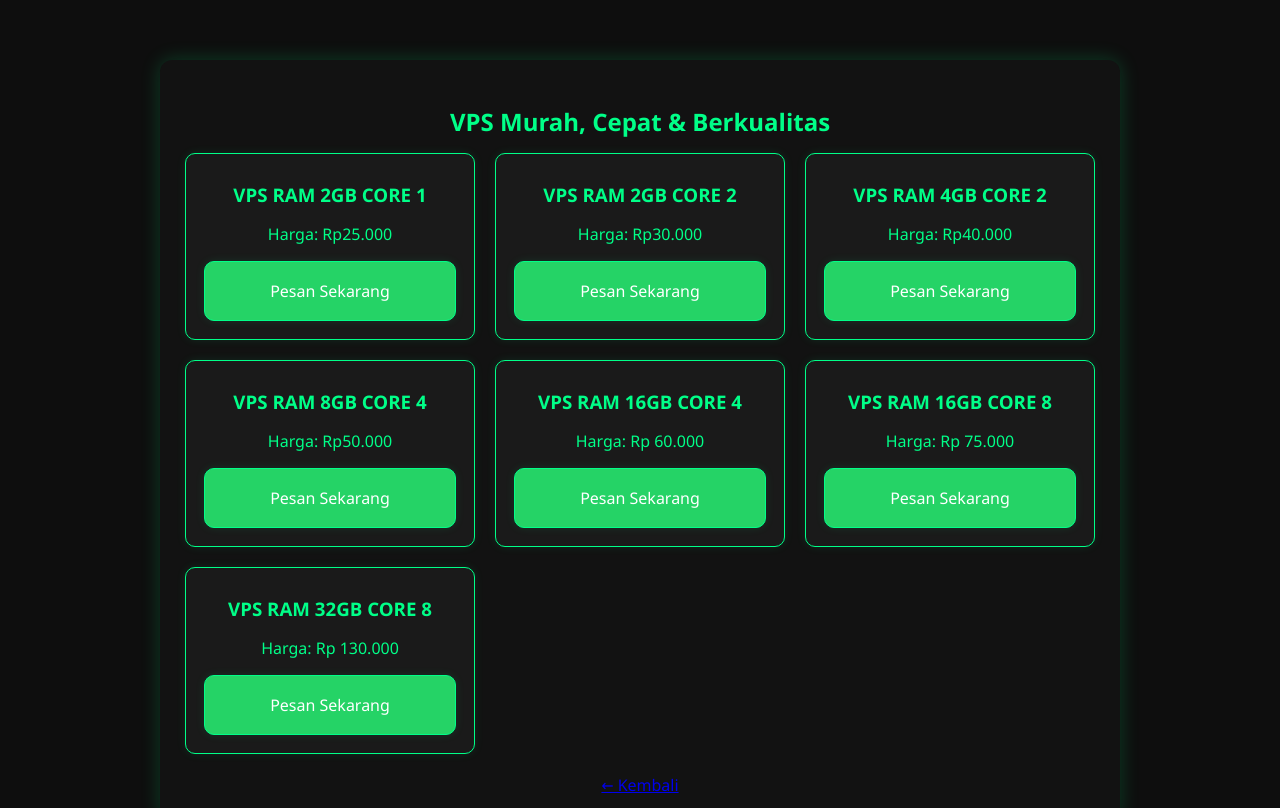
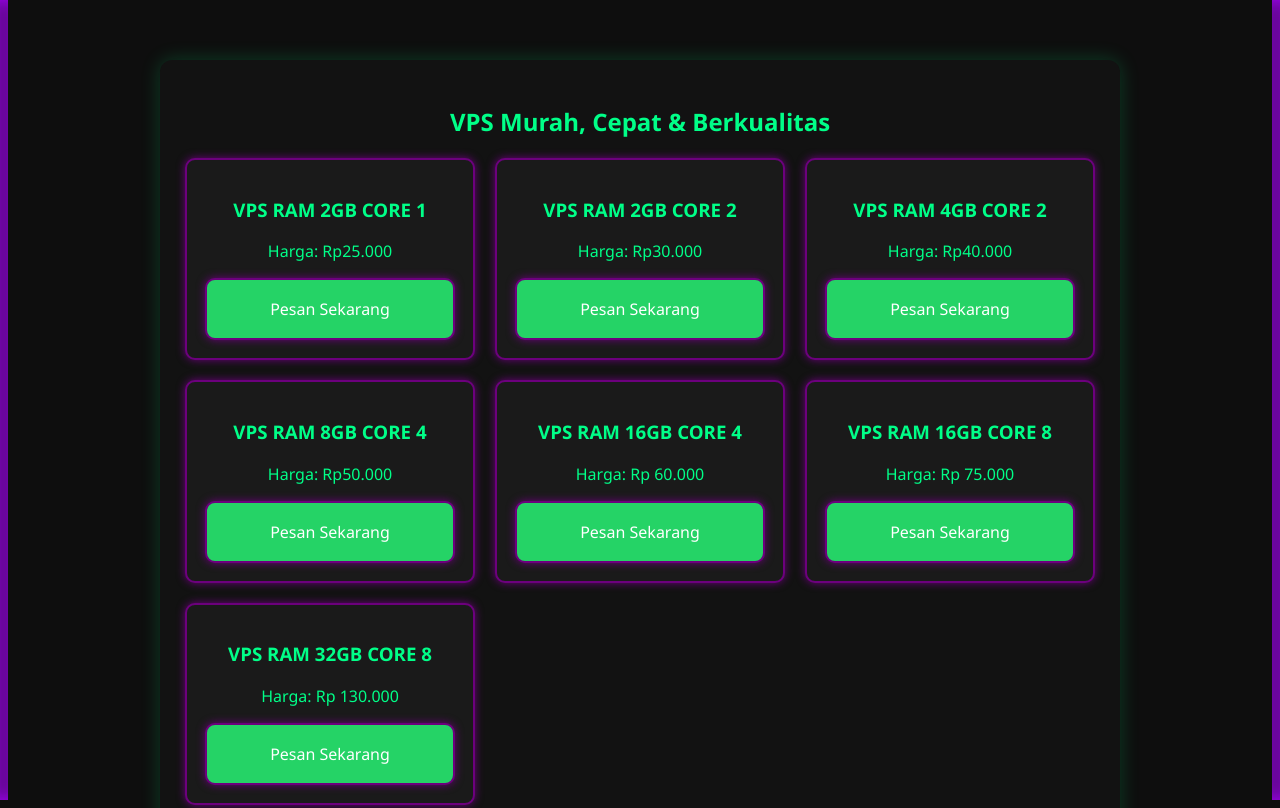
Before and after one commit to aissgth/aissmarketplace.web, a plain HTML site: page vps.html in a window 1280 px wide. Shown: the top 808 px of the page. Drawn offline with Linux system fonts and the light colour scheme.

Commit message:
Add files via upload

```diff
--- a/style.css
+++ b/style.css
@@ -19,13 +19,8 @@ body {
   box-shadow: 0 0 20px rgba(0, 255, 136, 0.2);
 }
 
-h2 {
+h2, .highlight, .info-option h3 {
   text-align: center;
-  margin-bottom: 15px;
-  color: #00ff88;
-}
-
-.highlight {
   color: #00ff88;
 }
 
@@ -44,19 +39,18 @@ h2 {
 
 .info-option {
   background: #1a1a1a;
-  border: 1px solid #00ff88;
+  border: 2px solid #00ff88;
   padding: 18px;
   border-radius: 10px;
   text-align: center;
   text-decoration: none;
   color: #00ff88;
   transition: transform 0.3s, box-shadow 0.3s;
-  box-shadow: 0 0 10px rgba(0, 255, 136, 0.1);
+  animation: border-glow 3s infinite alternate;
 }
 
 .info-option:hover {
   transform: translateY(-5px);
-  box-shadow: 0 0 15px rgba(0, 255, 136, 0.5);
   background-color: #101010;
 }
 
@@ -65,11 +59,6 @@ h2 {
   height: 60px;
   margin-bottom: 12px;
   filter: brightness(1.2) saturate(2);
-}
-
-.info-option h3 {
-  margin: 10px 0 6px;
-  color: #00ff88;
 }
 
 footer {
@@ -88,13 +77,14 @@ a.info-option {
 
 .panel-card {
   background-color: #111;
-  border: 1px solid #00ff88;
+  border: 2px solid #00ff88;
   border-radius: 12px;
   padding: 20px;
   margin: 20px auto;
   text-align: center;
   color: #aaffcc;
   max-width: 90%;
+  animation: border-glow 3s infinite alternate;
 }
 
 .panel-card h3 {
@@ -112,8 +102,78 @@ a.info-option {
   border-radius: 10px;
   font-weight: bold;
   text-decoration: none;
+  border: 2px solid #00ff88;
+  animation: border-glow 3s infinite alternate;
 }
 
 .btn-wa:hover {
   background-color: #00dd77;
 }
+
+/* 🌈 ANIMASI BORDER DAN SHADOW SAJA */
+@keyframes border-glow {
+  0% {
+    border-color: #00ff88;
+    box-shadow: 0 0 8px #00ff88;
+  }
+  25% {
+    border-color: #ff0040;
+    box-shadow: 0 0 8px #ff0040;
+  }
+  50% {
+    border-color: #0000aa;
+    box-shadow: 0 0 8px #0000aa;
+  }
+  75% {
+    border-color: #00ccff;
+    box-shadow: 0 0 8px #00ccff;
+  }
+  100% {
+    border-color: #aa00ff;
+    box-shadow: 0 0 8px #aa00ff;
+  }
+}
+
+/* Neon border effect background pinggir */
+@keyframes edgeGlow {
+  0% {
+    box-shadow: inset 0 0 15px #00ff88;
+  }
+  25% {
+    box-shadow: inset 0 0 15px #ff0040;
+  }
+  50% {
+    box-shadow: inset 0 0 15px #0000aa;
+  }
+  75% {
+    box-shadow: inset 0 0 15px #00ccff;
+  }
+  100% {
+    box-shadow: inset 0 0 15px #aa00ff;
+  }
+}
+
+/* Elemen pembungkus halaman yang punya efek glowing pinggir */
+body::before {
+  content: "";
+  position: fixed;
+  top: 0;
+  left: 0;
+  height: 100%;
+  width: 8px;
+  background-color: transparent;
+  animation: edgeGlow 5s infinite alternate;
+  z-index: 1;
+}
+
+body::after {
+  content: "";
+  position: fixed;
+  top: 0;
+  right: 0;
+  height: 100%;
+  width: 8px;
+  background-color: transparent;
+  animation: edgeGlow 5s infinite alternate;
+  z-index: 1;
+}
```
Also changed, not shown: index.html (line endings or trailing spaces).
